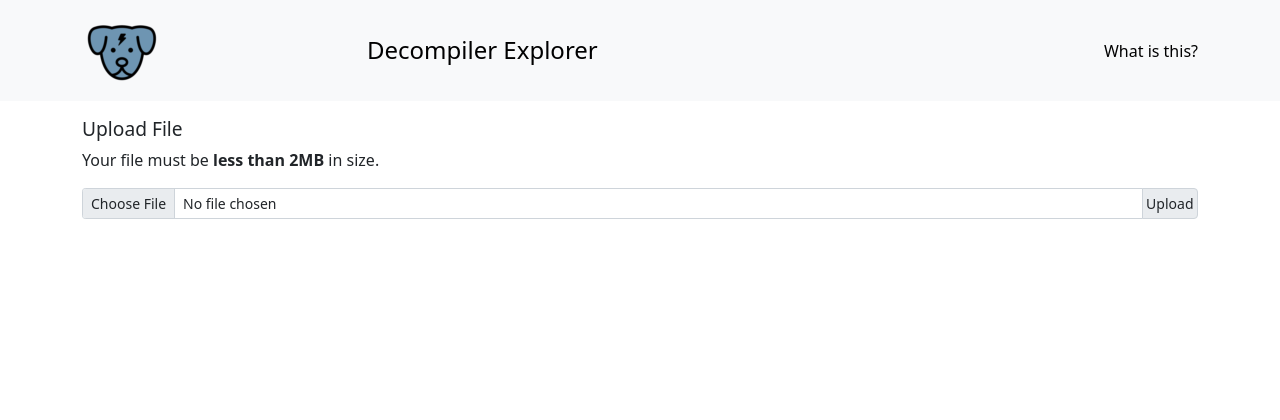
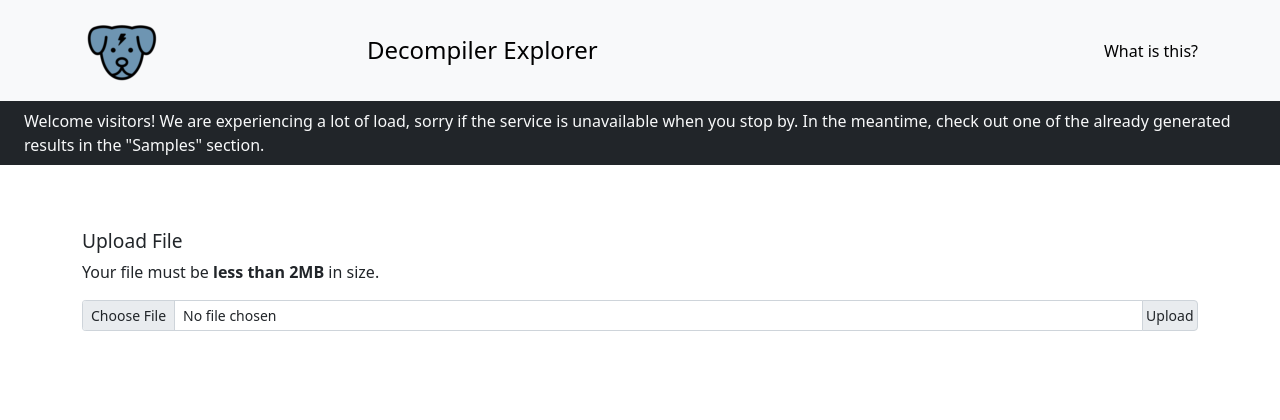
Before and after one commit to decompiler-explorer/decompiler-explorer, a Django app: page / in a window 1280 px wide. Shown: the top 420 px of the page. Run offline with Django 3.2, Linux system fonts and the light colour scheme; data that the repository does not hold is empty; some libraries are stand-ins or nearby versions.

Commit message:
add ugly welcome banner

```diff
--- a/templates/explorer/index.html
+++ b/templates/explorer/index.html
@@ -61,6 +61,9 @@
             </div>
         </div>
     </header>
+    <section id="banner" class="container-fluid mb-5 text-light bg-dark">
+        <div class="row py-2 px-4">Welcome visitors! We are experiencing a lot of load, sorry if the service is unavailable when you stop by. In the meantime, check out one of the already generated results in the "Samples" section.</div>
+    </section>
     <section id="input" class="container">
         <div class="row my-3">
             <div class="col">
```
